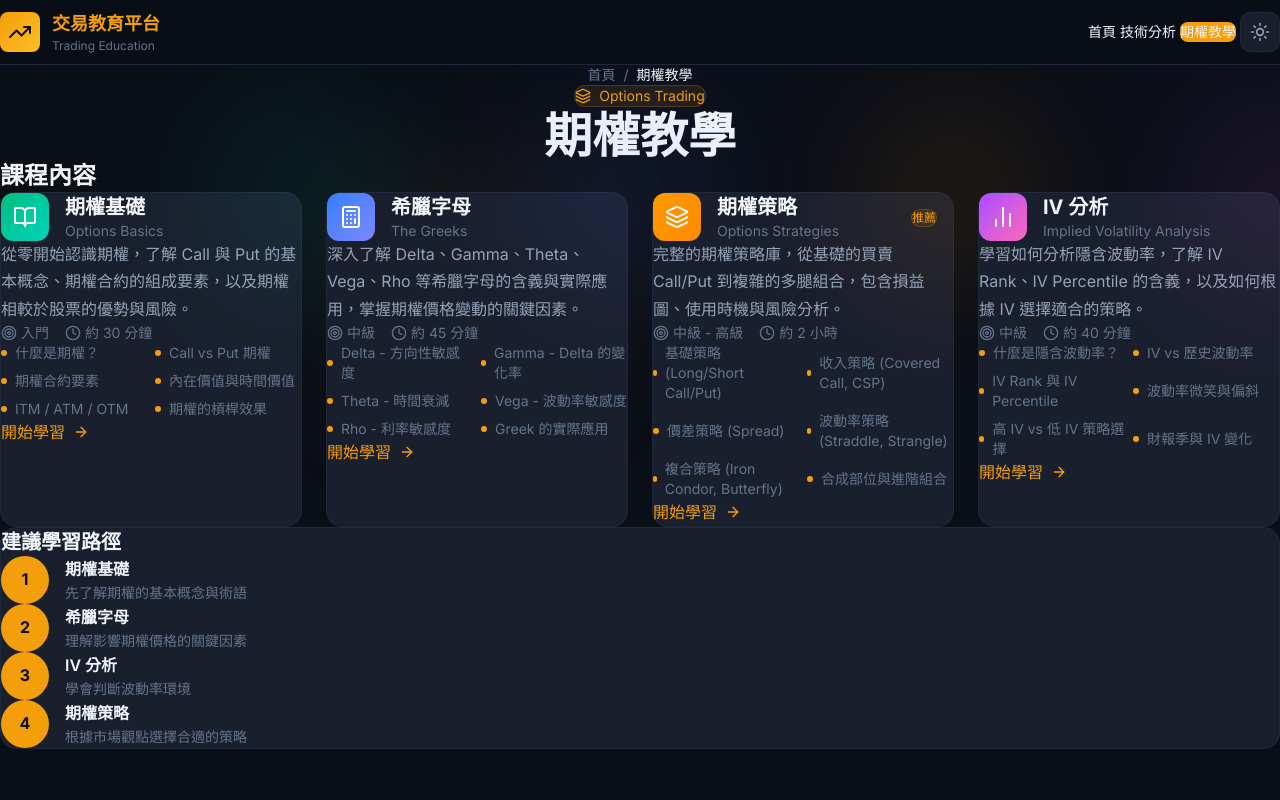
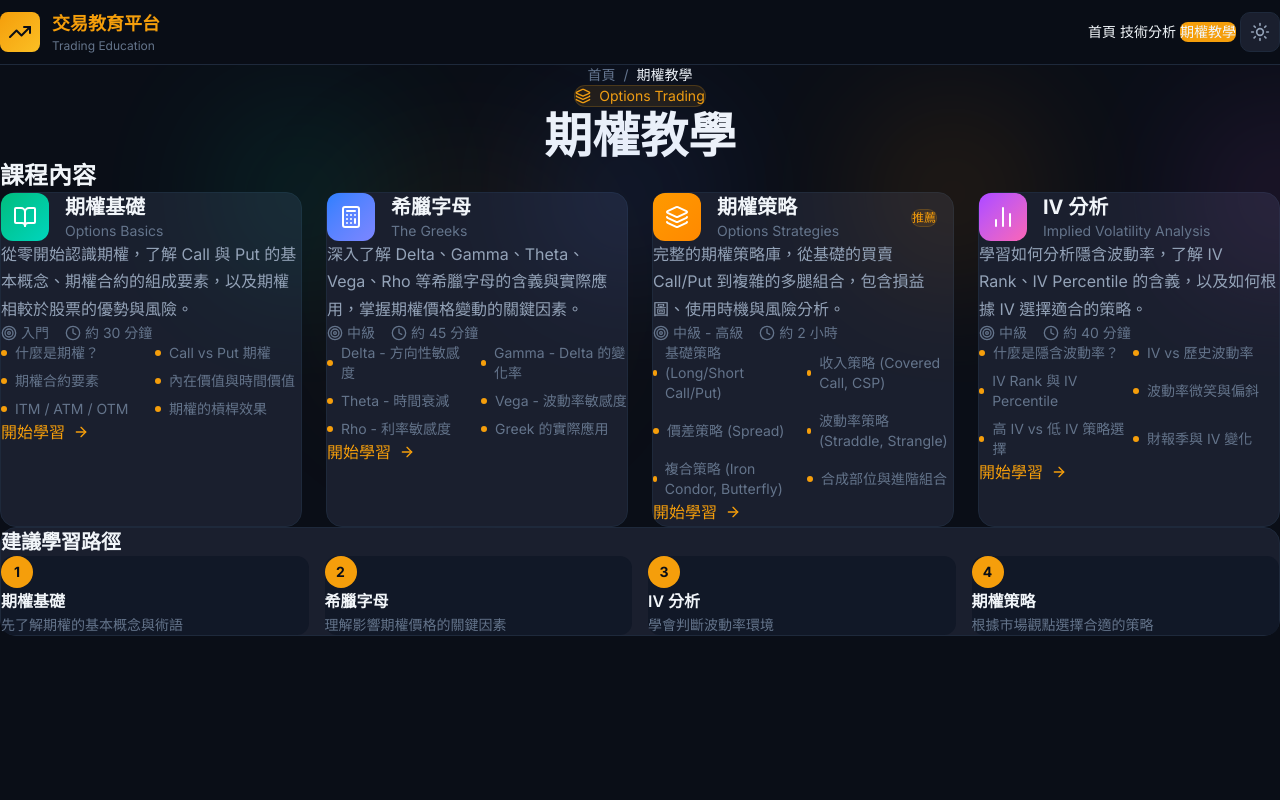
Before and after one commit to sam9407287/trading-education, a Next.js app: page /options in a window 1280 px wide. Shown: the top 800 px of the page. Built offline with nearby package versions, Linux system fonts and the light colour scheme.

Commit message:
Unify learning path layout to horizontal cards for both pages

```diff
--- a/src/app/options/page.tsx
+++ b/src/app/options/page.tsx
@@ -226,28 +226,21 @@ export default function OptionsPage() {
             建議學習路徑
           </h2>
 
-          <div className="relative">
-            {/* Connection line */}
-            <div className="absolute left-6 top-8 bottom-8 w-0.5 bg-[var(--border-color)] hidden sm:block"></div>
-
-            <div className="space-y-6">
+          <div className="grid sm:grid-cols-2 lg:grid-cols-4 gap-4">
             {[
               { step: 1, title: '期權基礎', desc: '先了解期權的基本概念與術語' },
               { step: 2, title: '希臘字母', desc: '理解影響期權價格的關鍵因素' },
               { step: 3, title: 'IV 分析', desc: '學會判斷波動率環境' },
               { step: 4, title: '期權策略', desc: '根據市場觀點選擇合適的策略' },
             ].map((item) => (
-                <div key={item.step} className="flex items-start gap-4 relative">
-                  <div className="w-12 h-12 rounded-full bg-[var(--accent-gold)] flex items-center justify-center text-[var(--bg-primary)] font-bold flex-shrink-0 z-10">
+              <div key={item.step} className="relative p-4 bg-[var(--bg-secondary)] rounded-xl">
+                <div className="w-8 h-8 rounded-full bg-[var(--accent-gold)] flex items-center justify-center text-[var(--bg-primary)] font-bold text-sm mb-3">
                   {item.step}
                 </div>
-                  <div className="pt-2">
-                    <h3 className="font-semibold text-[var(--text-primary)]">{item.title}</h3>
+                <h3 className="font-semibold text-[var(--text-primary)] mb-1">{item.title}</h3>
                 <p className="text-sm text-[var(--text-muted)]">{item.desc}</p>
               </div>
-                </div>
             ))}
-            </div>
           </div>
         </div>
       </section>
--- a/src/app/technical-analysis/page.tsx
+++ b/src/app/technical-analysis/page.tsx
@@ -233,19 +233,16 @@ export default function TechnicalAnalysisPage() {
       {/* Learning Path */}
       <section className="max-w-7xl mx-auto px-4 sm:px-6 lg:px-8 py-16">
         <div className="bg-[var(--bg-card)] border border-[var(--border-color)] rounded-2xl p-8">
-          <div className="flex items-center gap-3 mb-6">
-            <BookOpen className="w-6 h-6 text-[var(--accent-gold)]" />
-            <h2 className="text-xl font-bold text-[var(--text-primary)]">
-              建議學習路徑
-            </h2>
-          </div>
+          <h2 className="text-xl font-bold text-[var(--text-primary)] mb-6">
+            建議學習路徑
+          </h2>
 
           <div className="grid sm:grid-cols-2 lg:grid-cols-4 gap-4">
             {[
-              { step: 1, title: '圖表基礎', desc: '學習 K 線圖的基本判讀', category: 'chart-reading' },
-              { step: 2, title: '技術指標', desc: '掌握常用指標的應用', category: 'indicators' },
-              { step: 3, title: '形態分析', desc: '識別價格形態與 K 線組合', category: 'patterns' },
-              { step: 4, title: '理論框架', desc: '建立完整的分析體系', category: 'theories' },
+              { step: 1, title: '圖表基礎', desc: '學習 K 線圖的基本判讀' },
+              { step: 2, title: '技術指標', desc: '掌握常用指標的應用' },
+              { step: 3, title: '形態分析', desc: '識別價格形態與 K 線組合' },
+              { step: 4, title: '理論框架', desc: '建立完整的分析體系' },
             ].map((item) => (
               <div key={item.step} className="relative p-4 bg-[var(--bg-secondary)] rounded-xl">
                 <div className="w-8 h-8 rounded-full bg-[var(--accent-gold)] flex items-center justify-center text-[var(--bg-primary)] font-bold text-sm mb-3">
```
Lines whose indentation alone changed are shown as unchanged.
